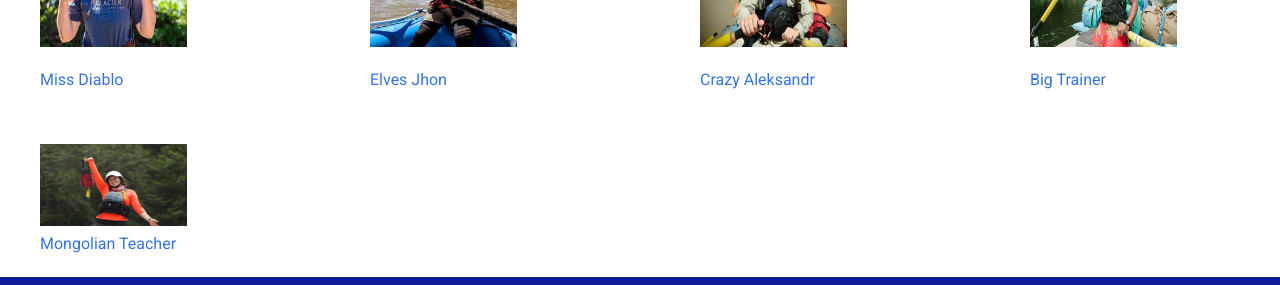
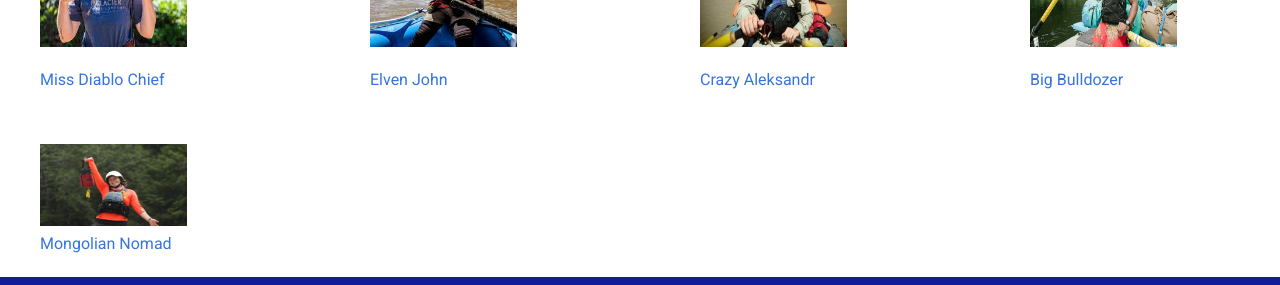
Before and after one commit to Akmurza/wdd130, a plain HTML site: page wwr/contact.html in a window 1280 px wide. Shown: the part 1271-1556 px from the top of the page. Drawn offline with Linux system fonts and the light colour scheme.

Commit message:
contactOne

```diff
--- a/wwr/contact.html
+++ b/wwr/contact.html
@@ -76,11 +76,11 @@
             <div class="gallery of employee">
                 <figure>
                     <img src="images/emp1.jpg" alt="Hello here must be Employee profile images">
-                    <figcaption>Miss Diablo</figcaption>
+                    <figcaption>Miss Diablo Chief</figcaption>
                 </figure>
                 <figure>
                     <img src="images/emp2.jpg"  alt="Hello here must be Employee profile images">
-                    <figcaption>Elves Jhon</figcaption>
+                    <figcaption>Elven John</figcaption>
                 </figure>
                 <figure>
                     <img src="images/emp3.jpg" alt="Hello here must be Employee profile images">
@@ -88,11 +88,11 @@
                 </figure>
                 <figure>
                     <img src="images/emp4.jpg" alt="Hello here must be Employee profile images">
-                    <figcaption>Big Trainer</figcaption>
+                    <figcaption>Big Bulldozer</figcaption>
                 </figure>
                 <figure>
                     <img src="images/emp5.webp" alt="Hello here must be Employee profile images">
-                    <figcaption>Mongolian Teacher</figcaption>
+                    <figcaption>Mongolian Nomad</figcaption>
                 </figure>
 
             </div>
```
